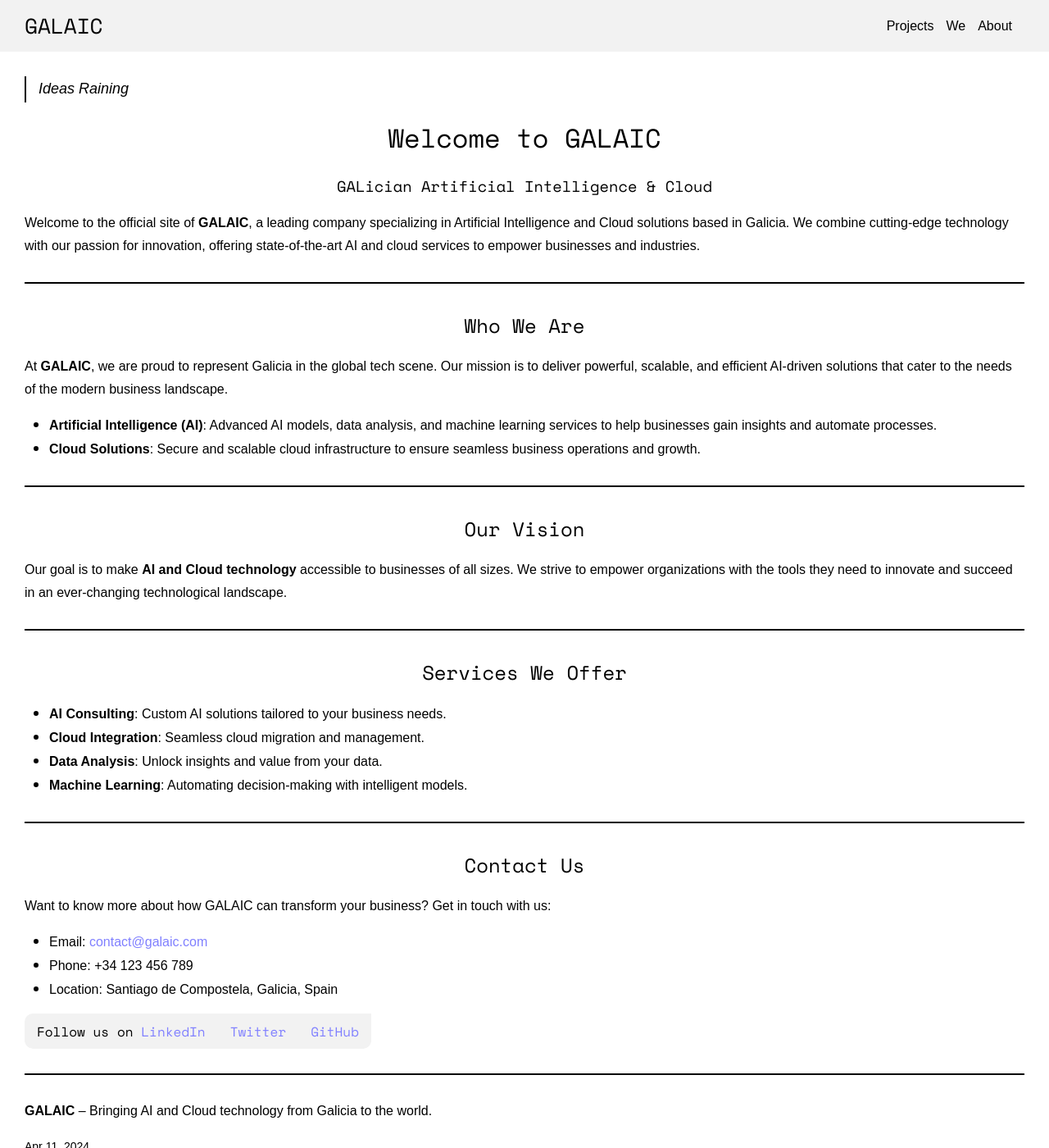
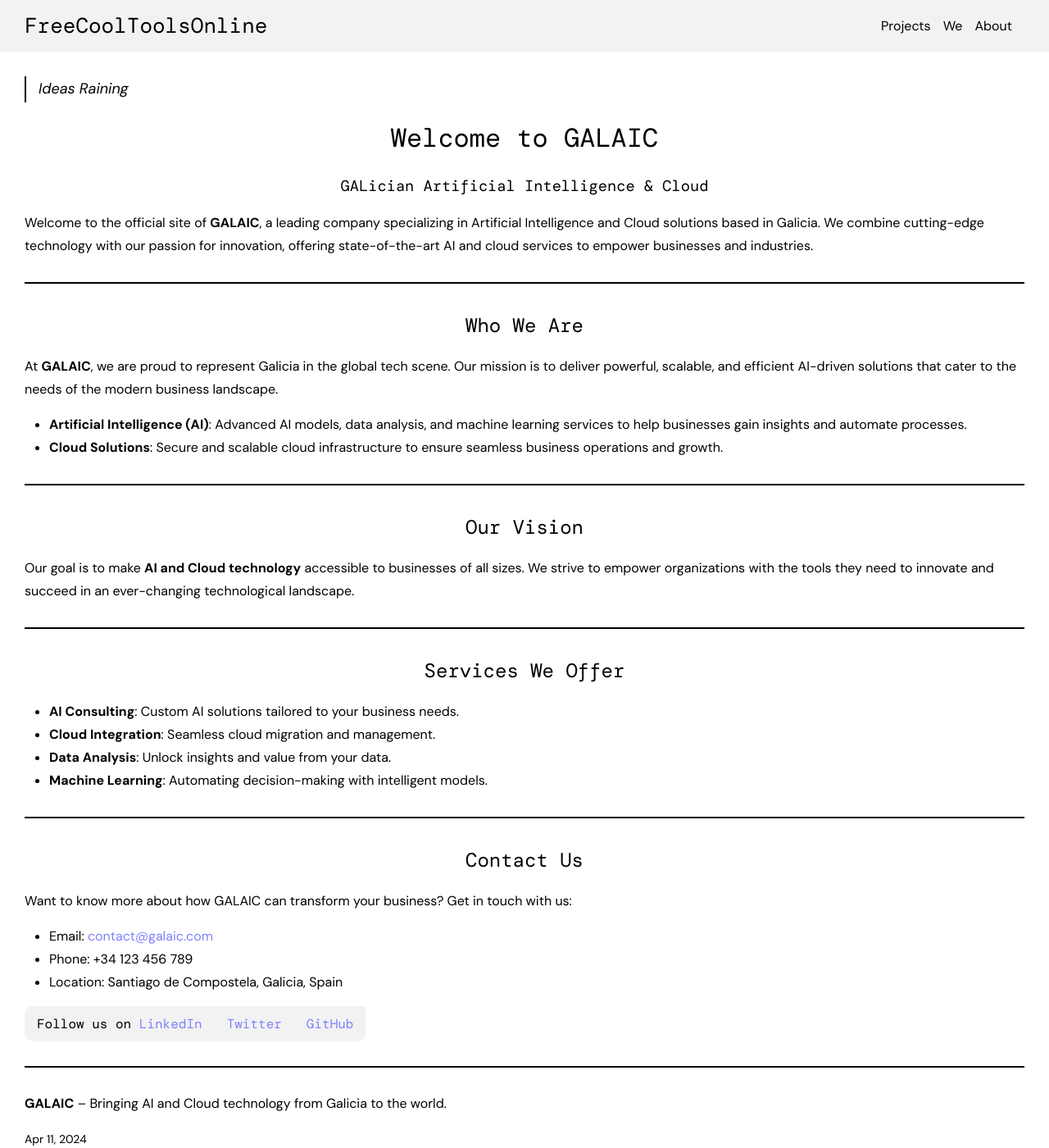
Before and after one commit to antoniosandebouzas/freecooltoolsonline, a Jekyll site: the page built from docs/index.md, in a window 1280 px wide and 1400 px high. Shown: the whole window at 82% size. Built offline with Jekyll 4.4.1, drawn with Linux system fonts in a browser that asks for light colours; some web fonts are replaced; our own code applies the rules of GitHub Pages for plain Markdown files; some of the changed text lies outside the part shown.

Commit message:
DM fonts and title

```diff
--- a/docs/_config.yml
+++ b/docs/_config.yml
@@ -1,12 +1,12 @@
-title: GALAIC
+title: FreeCoolToolsOnline
 author:
-  name: Antonio Sande Bouzas
-  email: toni@galaic.net
+  name: Toni
+  email: toni@freecooltoolsonline.com
 
 # The `>` after `description:` means to ignore line-breaks until next key.
 # If you want to omit the line-break after the end of text, use `>-` instead.
 description: >
-  An iniciative of Alberto, Gabriel and Toni
+  Toni's free cool tools you can use online
 
 # Build settings
 
--- a/docs/_sass/minima/initialize.scss
+++ b/docs/_sass/minima/initialize.scss
@@ -1,11 +1,10 @@
 @charset "utf-8";
 
-@import url('https://fonts.googleapis.com/css2?family=Rethink+Sans:ital,wght@0,400..800;1,400..800&display=swap');
-@import url('https://fonts.googleapis.com/css2?family=Space+Mono:ital,wght@0,400;0,700;1,400;1,700&display=swap');
+@import url('https://fonts.googleapis.com/css2?family=DM+Mono:ital,wght@0,300;0,400;0,500;1,300;1,400;1,500&family=DM+Sans:ital,opsz,wght@0,9..40,100..1000;1,9..40,100..1000&family=DM+Serif+Text:ital@0;1&display=swap');
 // Define defaults for each variable.
 
-$base-font-family: "Rethink Sans", Arial, sans-serif !default;
-$code-font-family: "Space Mono", monospace;
+$base-font-family: "DM Sans", sans-serif !default;
+$code-font-family: "DM Mono", monospace !default;
 $base-font-size: 16px !default;
 $base-font-weight: 400 !default;
 $small-font-size: $base-font-size * 0.875 !default;
```
